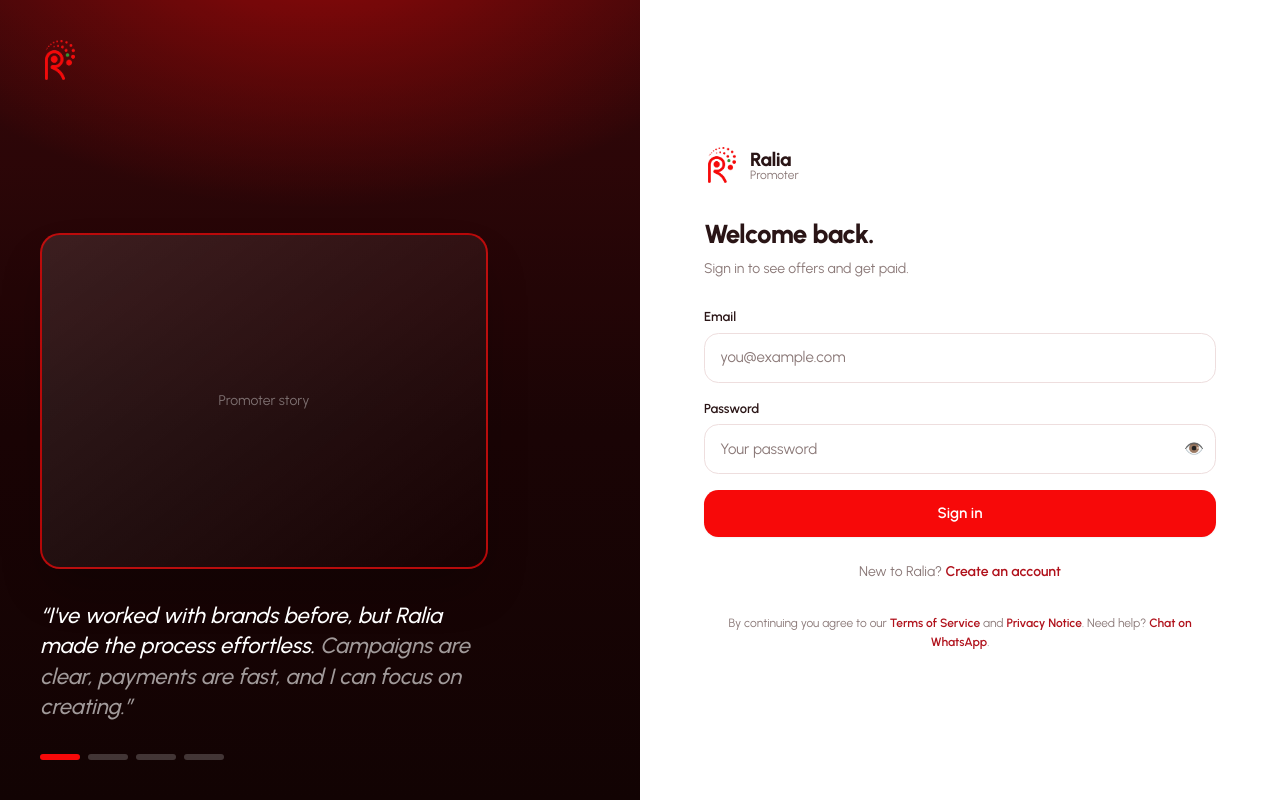
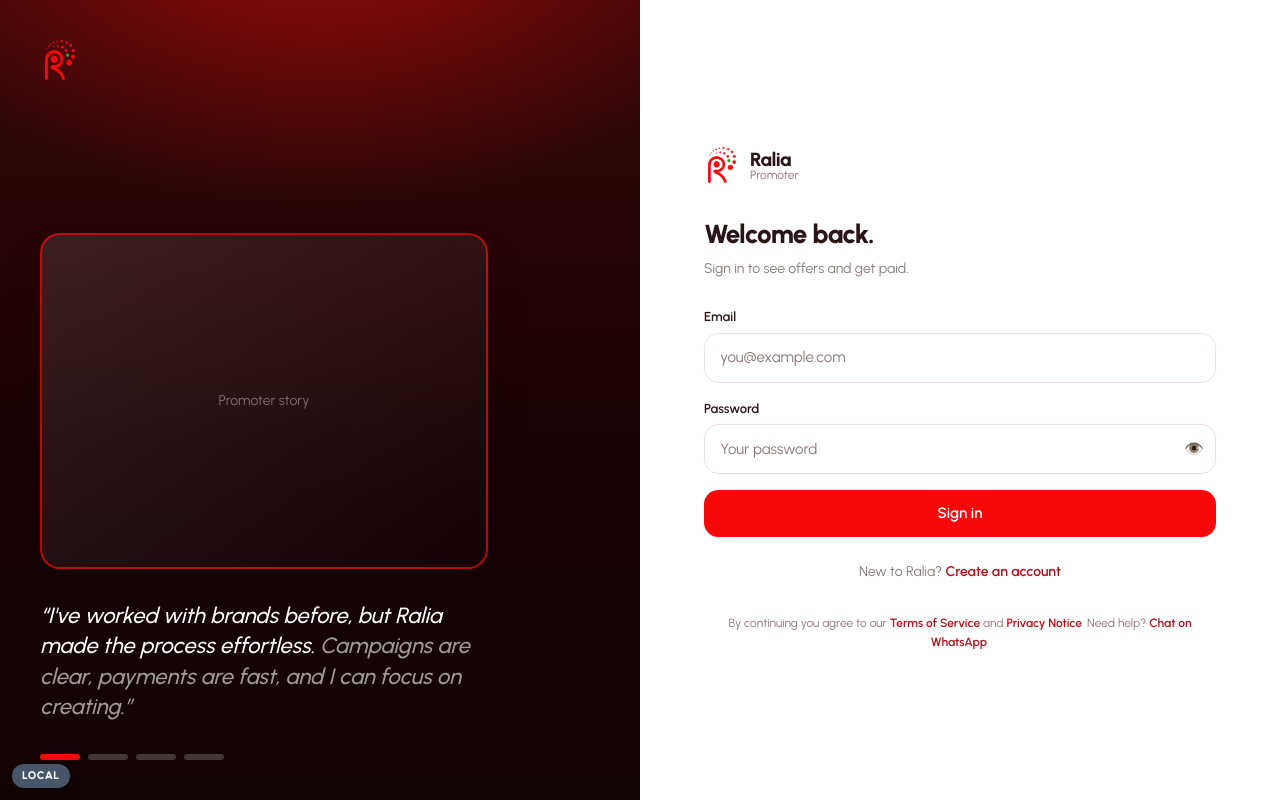
Before and after one commit to theofficialralia/ralia-promoter, a Next.js app: page /login in a window 1280 px wide. Built offline with nearby package versions, Linux system fonts and the light colour scheme.

Commit message:
feat: environment badge + Vercel deploy config
- EnvBadge: fixed corner pill driven by NEXT_PUBLIC_APP_ENV (local/dev/staging),
  hidden in production; wired into the root layout.
- .env.example documents NEXT_PUBLIC_APP_ENV.
- README deployment section now targets Vercel.

```diff
--- a/app/layout.tsx
+++ b/app/layout.tsx
@@ -2,6 +2,7 @@ import type { Metadata, Viewport } from 'next';
 import { Urbanist } from 'next/font/google';
 import './globals.css';
 import { Providers } from '@/lib/providers';
+import { EnvBadge } from '@/components/EnvBadge';
 
 const urbanist = Urbanist({
   subsets: ['latin'],
@@ -25,6 +26,7 @@ export default function RootLayout({ children }: { children: React.ReactNode })
       <head><script dangerouslySetInnerHTML={{ __html: noFlash }} /></head>
       <body>
         <Providers>{children}</Providers>
+        <EnvBadge />
       </body>
     </html>
   );
--- /dev/null
+++ b/components/EnvBadge.tsx
@@ -0,0 +1,27 @@
+const ENV = (process.env.NEXT_PUBLIC_APP_ENV ?? "local").toLowerCase();
+
+const COLORS: Record<string, { bg: string; fg: string }> = {
+  local: { bg: "#475569", fg: "#ffffff" },   // slate
+  dev: { bg: "#f59e0b", fg: "#1c1207" },      // amber
+  staging: { bg: "#7c3aed", fg: "#ffffff" },  // violet
+};
+
+/**
+ * Fixed corner badge showing which environment this build is. Reads the build-time
+ * NEXT_PUBLIC_APP_ENV (set per environment on Vercel). Hidden in production so it
+ * never shows to real users; visible for local / dev / staging.
+ */
+export function EnvBadge() {
+  if (ENV === "production" || ENV === "prod") return null;
+  const c = COLORS[ENV] ?? COLORS.local;
+  return (
+    <div
+      aria-hidden
+      title={`environment: ${ENV}`}
+      className="fixed bottom-3 left-3 z-[9999] pointer-events-none select-none rounded-full px-2.5 py-1 text-[11px] font-extrabold uppercase tracking-wider shadow-lg ring-1 ring-black/10"
+      style={{ backgroundColor: c.bg, color: c.fg }}
+    >
+      {ENV}
+    </div>
+  );
+}
```
Also changed, not shown: 2 other files (tests, documents, lock files or other folders).
